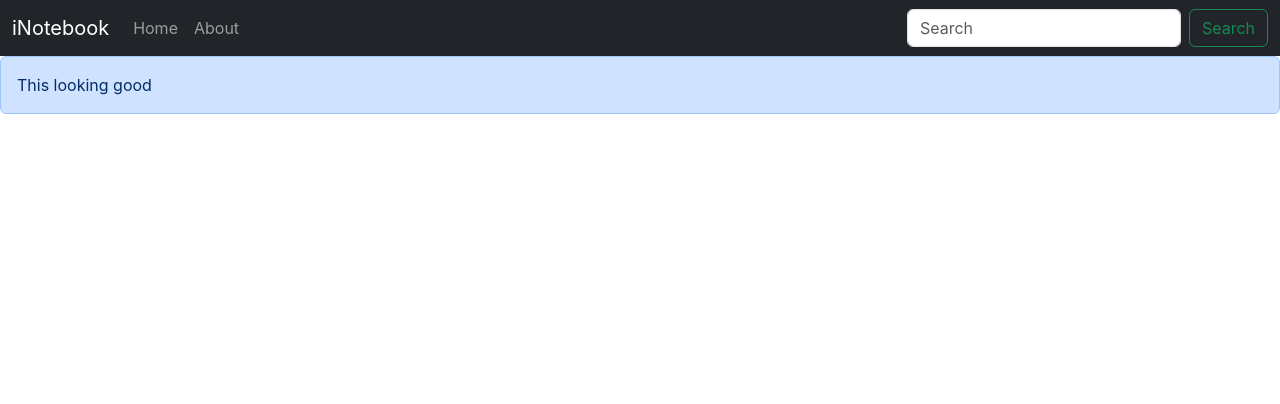
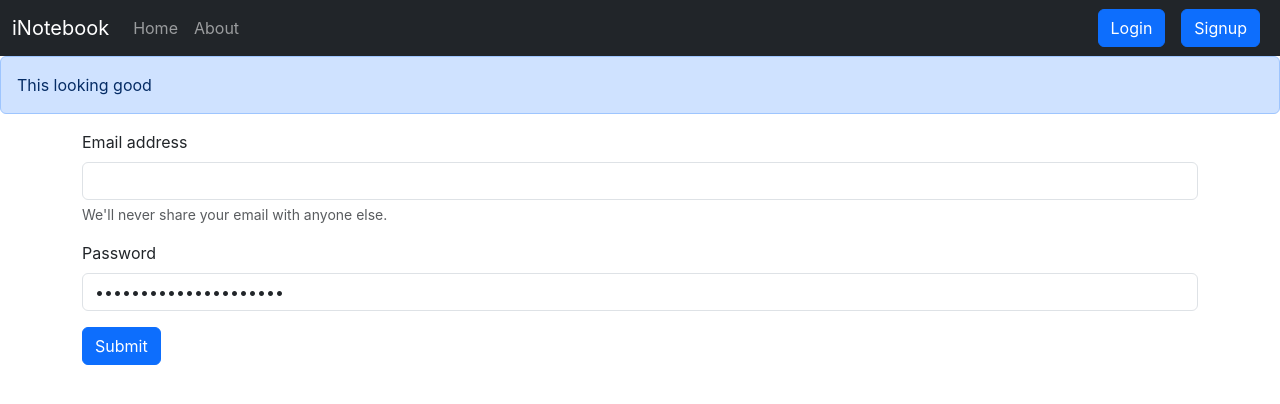
Before and after one commit to venuchilukala/inotebook, a React (Create React App) app: page /login in a window 1280 px wide. Shown: the top 404 px of the page. Built offline with nearby package versions, Linux system fonts and the light colour scheme.

Commit message:
Added Login component

```diff
--- a/src/App.js
+++ b/src/App.js
@@ -5,6 +5,8 @@
 import About from "./components/About";
 import NoteState from "./context/notes/NoteState";
 import Alert from "./components/Alert"
+import Signup from "./components/Signup";
+import Login from "./components/Login";
 
 function App() {
   return (
@@ -17,6 +19,8 @@
             <Routes>
               <Route exact path="/" element={<Home />} />
               <Route exact path="/about" element={<About />} />
+              <Route exact path="/login" element={<Login />} />
+              <Route exact path="/signup" element={<Signup />} />
             </Routes>
           </div>
         </Router>
--- /dev/null
+++ b/src/components/Login.js
@@ -0,0 +1,49 @@
+import React, { useState } from 'react';
+import {useNavigate} from 'react-router-dom';
+
+const Login = () => {
+    let navigate = useNavigate()
+    const [credentials, setCredentials] = useState({email : "", password : " value={credentials.}"})
+
+    const handleSubmit = async (e)=>{
+        e.preventDefault();
+        const response = await fetch('http://localhost:5000/api/auth/login',{
+            method: "POST",
+            headers : {
+                "Content-Type" : "application/json"
+            },
+            body : JSON.stringify({email : credentials.email , password : credentials.password})
+        });
+        const json = await response.json();
+        console.log(json);
+        if(json.success){
+            localStorage.setItem('token',json.authtoken);
+            navigate("/")
+        }else{
+            alert("Invalid")
+        }
+    }
+
+    const onChange = (e)=>{
+        setCredentials({...credentials, [e.target.name] : e.target.value})
+    }
+
+    return (
+        <div>
+            <form onSubmit={handleSubmit}>
+                <div className="mb-3">
+                    <label htmlFor="email" className="form-label">Email address</label>
+                    <input type="email" className="form-control" onChange={onChange} id="email" value={credentials.email} name="email"  aria-describedby="emailHelp"/>
+                        <div id="emailHelp" className="form-text">We'll never share your email with anyone else.</div>
+                </div>
+                <div className="mb-3">
+                    <label for="password" className="form-label">Password</label>
+                    <input type="password" className="form-control" onChange={onChange} id="password" value={credentials.password} name="password" />
+                </div>
+                <button type="submit" className="btn btn-primary">Submit</button>
+            </form>
+        </div>
+    )
+}
+
+export default Login
--- a/src/components/Navbar.js
+++ b/src/components/Navbar.js
@@ -25,8 +25,8 @@
             </li>
           </ul>
           <form className="d-flex" role="search">
-            <input className="form-control me-2" type="search" placeholder="Search" aria-label="Search"/>
-            <button className="btn btn-outline-success" type="submit">Search</button>
+            <Link className="btn btn-primary mx-2" to="/login" role="button">Login</Link>
+            <Link className="btn btn-primary mx-2" to="/signup" role="button">Signup</Link>
           </form>
         </div>
       </div>
--- /dev/null
+++ b/src/components/Signup.js
@@ -0,0 +1,11 @@
+import React from 'react'
+
+const Signup = () => {
+  return (
+    <div>
+      I am sign up
+    </div>
+  )
+}
+
+export default Signup
```
Also changed, not shown: 1 other file (tests, documents, lock files or other folders). Lines whose indentation alone changed are shown as unchanged.
